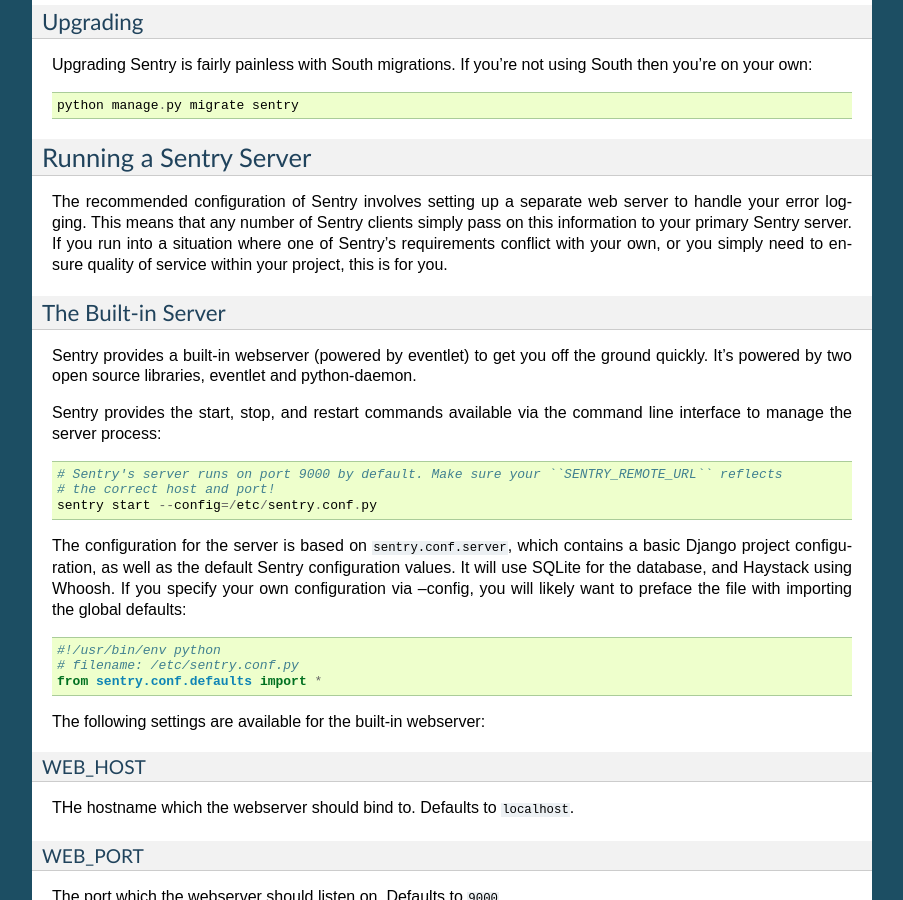
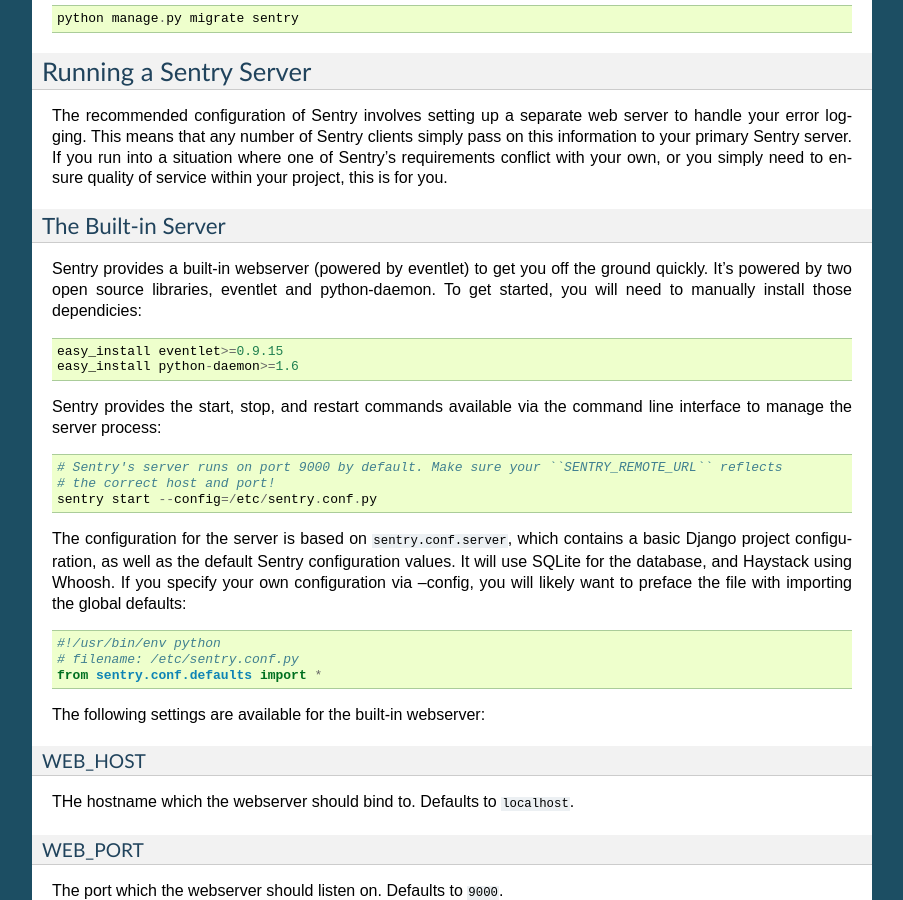
Before and after one commit to JohnFredok/apm-agent-python, a Sphinx documentation site: the page built from docs/install/index.rst, in a window 1280 px wide and 900 px high, scrolled down 1464 px. Shown: the whole window, without its empty margins (198-1101 px from the left). Built offline with Sphinx 7.4.7, drawn with Linux system fonts in a browser that asks for light colours; some of the changed text lies outside the part shown.

Commit message:
Dont require eventlet/python-daemon by default. Only require uuid if its not found within existing packages. Better docs about isolated sentry web server and reqs.

```diff
--- a/docs/install/index.rst
+++ b/docs/install/index.rst
@@ -100,7 +97,10 @@
 ###################
 
 Sentry provides a built-in webserver (powered by eventlet) to get you off the ground quickly. It's powered by two open source
-libraries, eventlet and python-daemon.
+libraries, eventlet and python-daemon. To get started, you will need to manually install those dependicies::
+
+	easy_install eventlet>=0.9.15
+	easy_install python-daemon>=1.6
 
 Sentry provides the start, stop, and restart commands available via the command line interface to manage the server process::
 
```
Also changed, not shown: other parts of docs/install/index.rst (+5 -8 lines), setup.py (+23 -9 lines).
